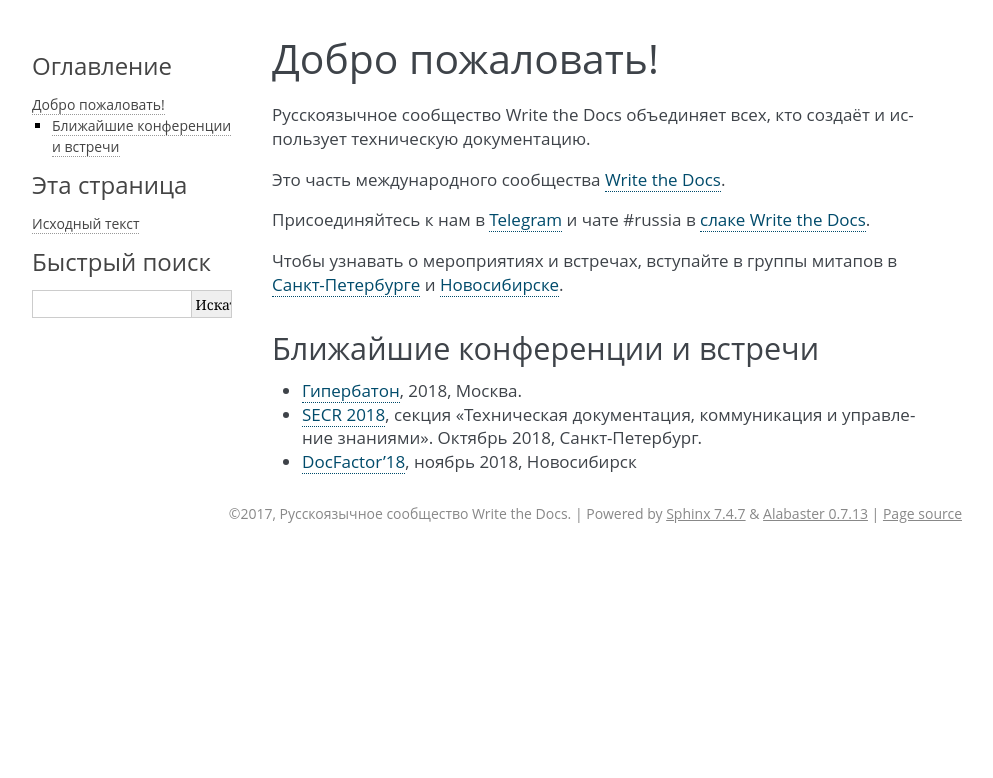
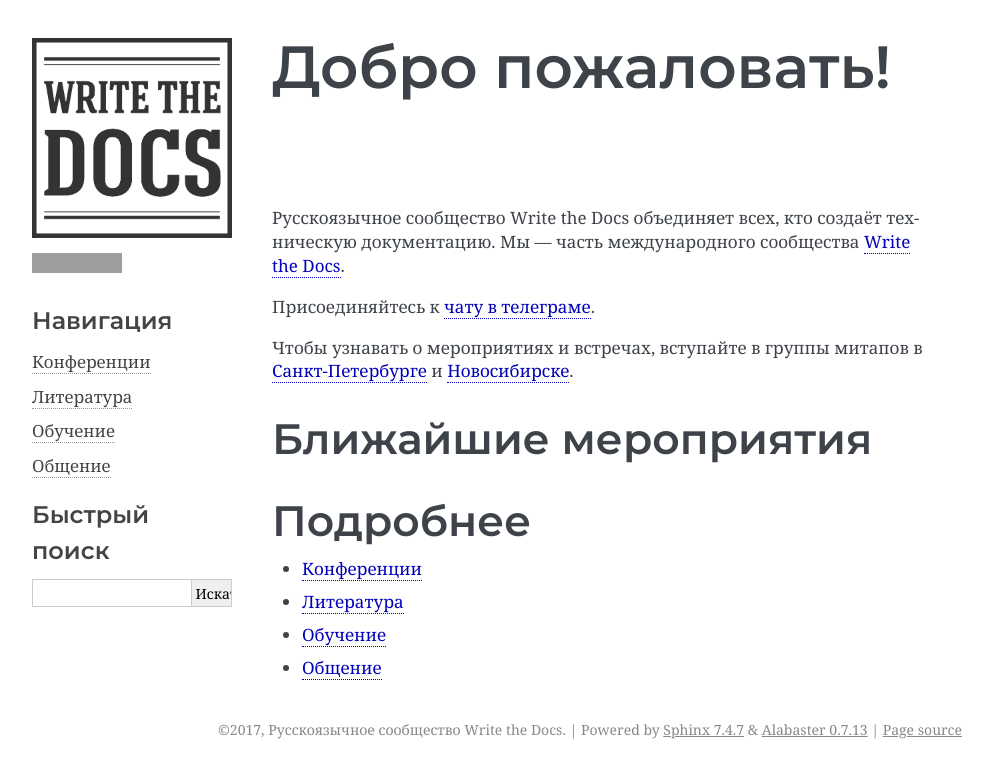
Before and after one commit to NickVolynkin/wtd-ru, a Sphinx documentation site: the page built from source/index.rst, in a window 1280 px wide. Shown: the top 778 px of the page, without its empty margins (148-1141 px from the left). Built offline with Sphinx 7.4.7, drawn with Linux system fonts in a browser that asks for light colours; grey boxes are pictures that could not be loaded.

Commit message:
Improve style, hopefully
* Use Noto Serif for text and Montserrat for headers
* Make headers bigger
* Add padding-bottom for for h1 and TOC headers
* Make links brighter
* Add logo and GitHub link to sidebar

```diff
--- a/source/_static/css/custom.css
+++ b/source/_static/css/custom.css
@@ -1,11 +1,14 @@
-body,
-div.sphinxsidebar h3,
-div.sphinxsidebar h4,
-div.body h1,
-div.body h2,
-div.body h3,
-div.body h4,
-div.body h5,
-div.body h6 {
-    font-family: 'Open Sans', Roboto, sans-serif;
+div.body h1 {
+    margin-bottom: 10pt;
+    padding-bottom: 10pt;
+    font-size: 350%;
 }
+div.body h2 { font-size: 250%; }
+div.body h3 { font-size: 180%; }
+div.body h4 { font-size: 130%; }
+div.body h5 { font-size: 100%; }
+div.body h6 { font-size: 100%; }
+
+li.toctree-l1 {
+    padding-bottom: 7pt;
+}
--- /dev/null
+++ b/source/_templates/layout.html
@@ -0,0 +1,6 @@
+{% extends "!layout.html" %}
+{% set css_files = css_files + ["_static/css/custom.css"] %}
+
+{% block extrahead %}
+  <link href="https://fonts.googleapis.com/css?family=Montserrat:600,700|Noto+Serif&amp;subset=cyrillic,cyrillic-ext" rel="stylesheet">
+{% endblock %}
--- /dev/null
+++ b/source/books.rst
@@ -0,0 +1,2 @@
+Литература
+==========
--- /dev/null
+++ b/source/chats.rst
@@ -0,0 +1,2 @@
+Общение
+=======
--- a/source/conf.py
+++ b/source/conf.py
@@ -76,7 +76,6 @@ pygments_style = 'sphinx'
 # If true, `todo` and `todoList` produce output, else they produce nothing.
 todo_include_todos = False
 
-
 # -- Options for HTML output ----------------------------------------------
 
 # The theme to use for HTML and HTML Help pages.  See the documentation for
@@ -87,21 +86,37 @@ html_theme = 'alabaster'
 # Theme options are theme-specific and customize the look and feel of a theme
 # further.  For a list of options available for each theme, see the
 # documentation.
-#
-# html_theme_options = {}
+
+html_theme_options = {
+    'logo': 'wtd-logo.png',
+    'github_button': True,
+    'github_user': 'NickVolynkin',
+    'github_repo': 'wtd-ru',
+    'font_family': 'Noto Serif, serif',
+    'head_font_family': '"Montserrat", sans-serif',
+    'link': '#0000BB',
+    'link_hover': '#0000FF',
+}
+
 
 # Add any paths that contain custom static files (such as style sheets) here,
 # relative to this directory. They are copied after the builtin static files,
 # so a file named "default.css" will overwrite the builtin "default.css".
 html_static_path = ['_static', '_static/css']
-
 html_title = u'Русскоязычное сообщество Write the Docs'
 
+
+html_sidebars = {
+    '**': [
+        'about.html',
+        'navigation.html',
+        'searchbox.html',
+    ]
+}
 # -- Options for HTMLHelp output ------------------------------------------
 
 # Output file base name for HTML help builder.
 htmlhelp_basename = 'WritetheDocsRussiadoc'
-
 
 # -- Options for LaTeX output ---------------------------------------------
 
@@ -131,7 +146,6 @@ latex_documents = [
      u'Nick Volynkin', 'manual'),
 ]
 
-
 # -- Options for manual page output ---------------------------------------
 
 # One entry per manual page. List of tuples
@@ -140,7 +154,6 @@ man_pages = [
     (master_doc, 'writethedocsrussia', u'Write the Docs Russia Documentation',
      [author], 1)
 ]
-
 
 # -- Options for Texinfo output -------------------------------------------
 
--- /dev/null
+++ b/source/conferences.rst
@@ -0,0 +1,2 @@
+Конференции
+===========
--- /dev/null
+++ b/source/education.rst
@@ -0,0 +1,2 @@
+Обучение
+========
--- a/source/index.rst
+++ b/source/index.rst
@@ -1,13 +1,13 @@
 Добро пожаловать!
 =================
 
-Русскоязычное сообщество Write the Docs объединяет всех, кто создаёт и использует техническую документацию.
-
-Это часть международного сообщества `Write the Docs <wtd_>`_.
+Русскоязычное сообщество Write the Docs объединяет всех, кто создаёт техническую документацию.
+Мы — часть международного сообщества `Write the Docs <wtd_>`_.
 
 ..  _wtd: http://www.writethedocs.org/
 
-Присоединяйтесь к нам в `Telegram <telegram_>`_ и чате #russia в `слаке Write the Docs <wtd-slack_>`_.
+Присоединяйтесь к `чату в телеграме <telegram_>`_.
+
 
 Чтобы узнавать о мероприятиях и встречах, вступайте в группы митапов в `Санкт-Петербурге <meetup-spb_>`_ и `Новосибирске <meetup-novosibirsk_>`_.
 
@@ -15,21 +15,21 @@
 ..  _meetup-novosibirsk: https://www.meetup.com/Write-the-Docs-Siberia/
 
 ..  _telegram: https://t.me/technicalwriters
-..  _wtd-slack: http://slack.writethedocs.org/
 
 
-Ближайшие конференции и встречи
--------------------------------
-
-* `Гипербатон <hyperbaton_>`_, 2018, Москва.
-* `SECR 2018 <secr_>`_, секция «Техническая документация, коммуникация и управление знаниями». Октябрь 2018, Санкт-Петербург.
-* `DocFactor'18 <docfactor_>`_, ноябрь 2018, Новосибирск
+Ближайшие мероприятия
+---------------------
 
 
-..  _secr: https://secr.ru/lang/en/program/program-overview/technical-documentation
-..  _hyperbaton: https://events.yandex.ru/events/hyperbaton
-..  _docfactor: http://docfactor.ru/
 
+Подробнее
+---------
 
 ..  toctree::
-    :hidden:
+    :glob:
+    :maxdepth: 1
+
+    conferences
+    books
+    education
+    chats
```
Also changed, not shown: source/_static/wtd-logo.png (added).
